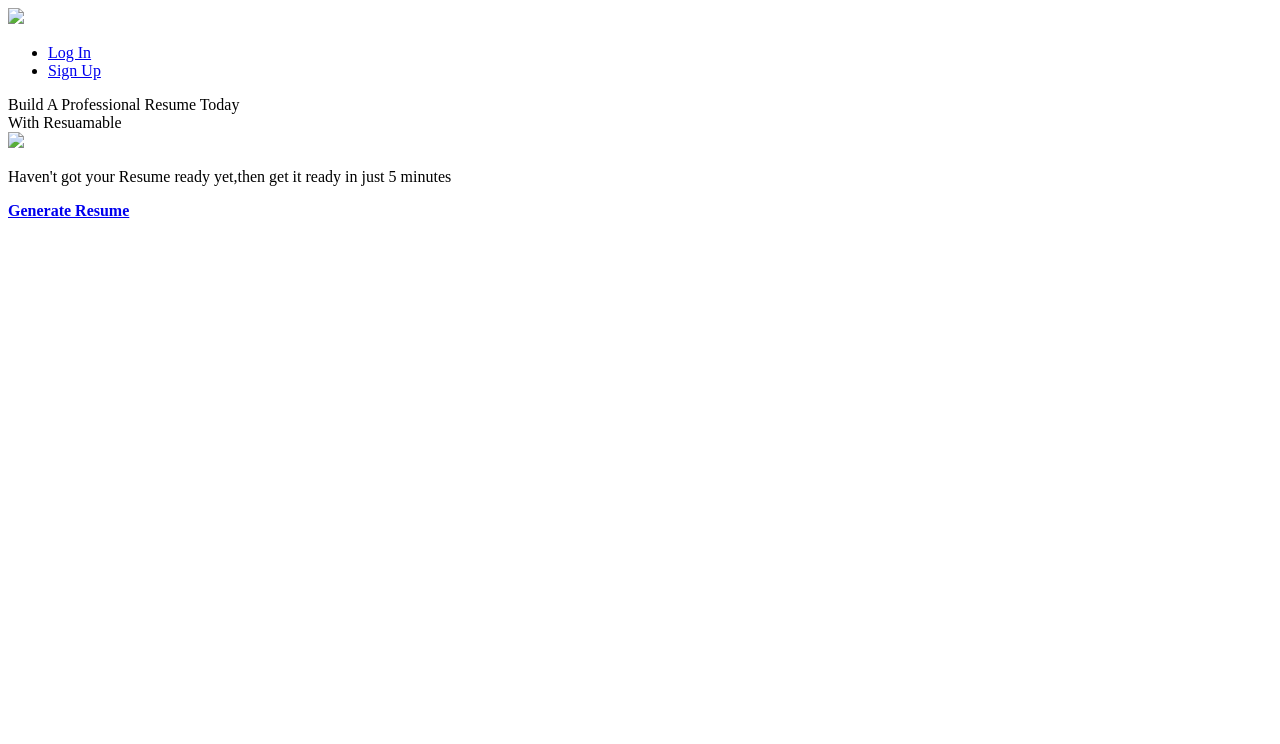
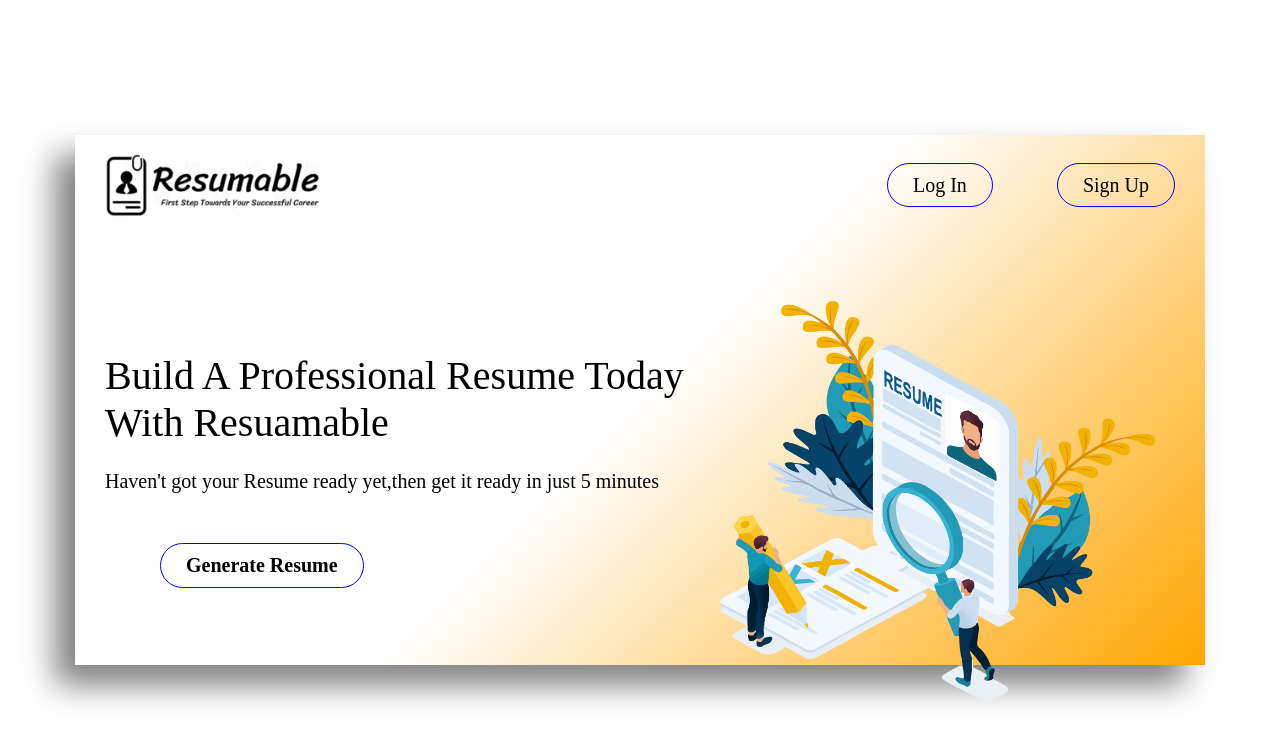
Before and after one commit to Sid29703/Resume_builder, a plain HTML site: page index.html in a window 1280 px wide. Drawn offline with Linux system fonts and the light colour scheme.

Commit message:
index.html

```diff
--- a/index.html
+++ b/index.html
@@ -6,7 +6,7 @@
     <meta http-equiv="X-UA-Compatible" content="IE=edge">
     <meta name="viewport" content="width=device-width, initial-scale=1.0">
     <title>Resuamable</title>
-    <link rel="stylesheet" href="style1.css">
+    <link rel="stylesheet" href="style.css">
 </head>
 <body>
     <a href="#"></a>
@@ -14,7 +14,7 @@
             <div class="container2">
                 <div class="header">
                     <nav>
-                        <img class="logo" src="img/Logo.ico.png">
+                        <img class="logo" src="Logo.ico.png">
                         <ul>
                             <li><a class="btn" href="#">Log In</a></li>
                             <li><a class="btn" href="#">Sign Up</a></li>
@@ -26,7 +26,7 @@
                 <span class="text_box">
                     <div class="Title">Build A Professional Resume Today<br> With Resuamable</div>
                 </span>
-                <span><img class="resume" src="img/resume-ban-icon.png"></span>
+                <span><img class="resume" src="resume-ban-icon.png"></span>
                 <p class="para">Haven't got your Resume ready yet,then get it ready in just 5 minutes</p>
                 <div class="gen">
                     <a class="btn" href="#"><b>Generate Resume</b></a>
```
